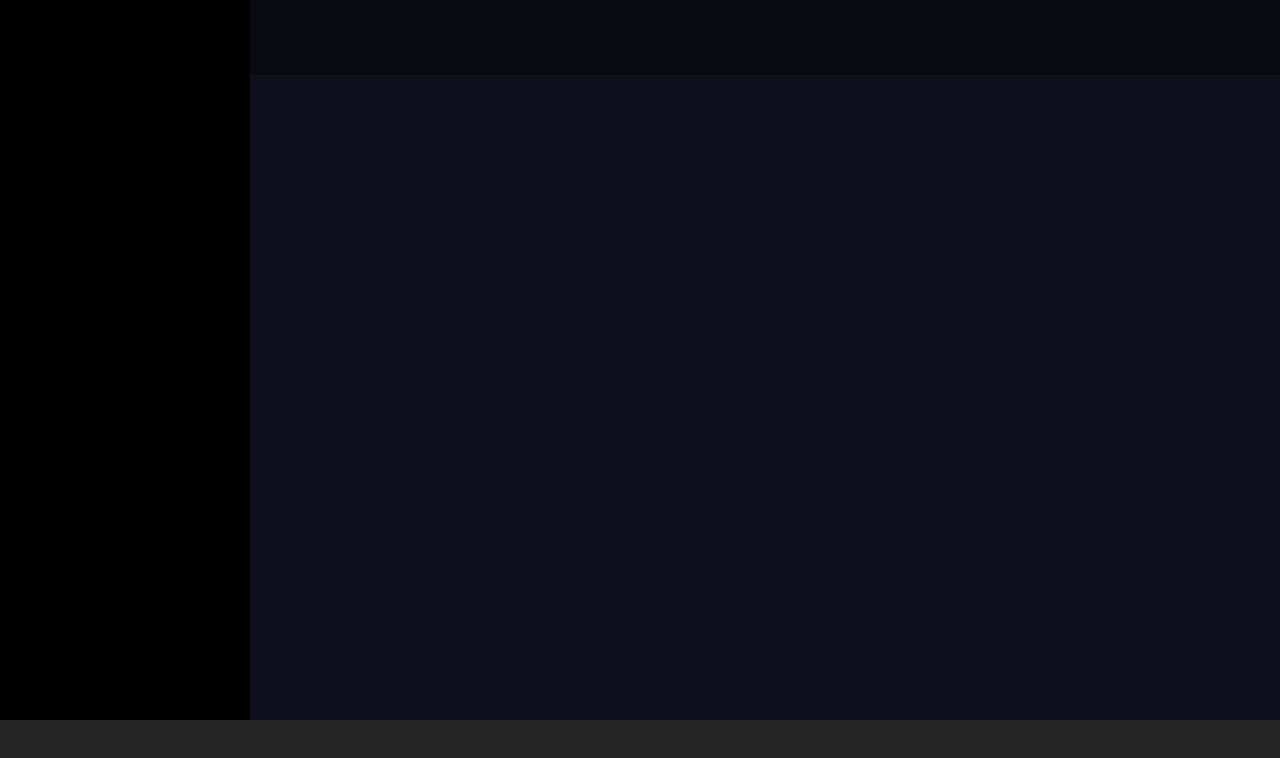
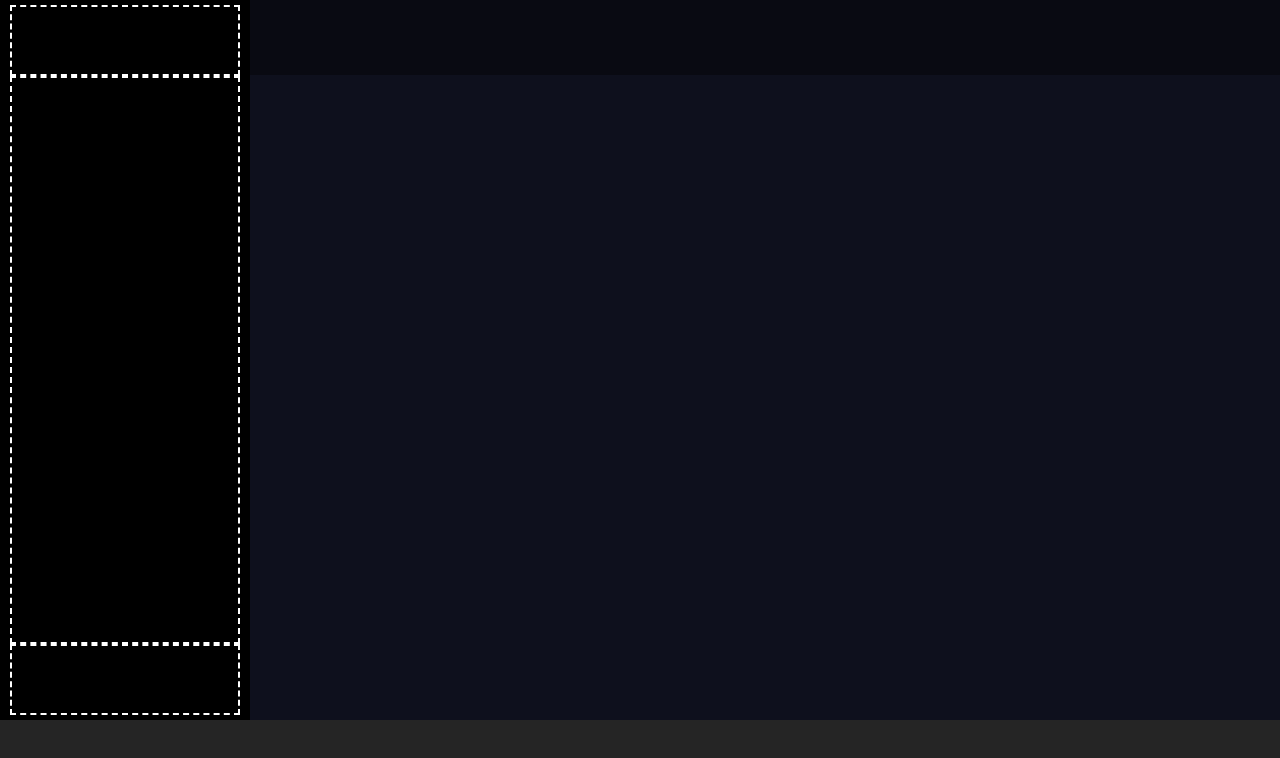
Before and after one commit to GiacomoAccardi/html-css-spotifyweb, a plain HTML site: page index.html in a window 1280 px wide. Drawn offline with Linux system fonts and the light colour scheme.

Commit message:
[FEAT] sidebar now has an internal blank layout

```diff
--- a/css/style.css
+++ b/css/style.css
@@ -29,6 +29,22 @@ Sidebar section
 .side-bar{
     width: 65px;
 }
+
+.side-bar .row{
+    display: flex;
+    flex-direction: column;
+    padding: 5px 10px;
+    height: 100%;
+}
+
+.side-bar .col{
+    height:10%;
+}
+
+.side-bar .col-lg{
+    height:80%;
+}
+
 
 /*-------------------------->
 Header bar section
@@ -65,10 +81,21 @@ Footer section
                  ->UTILITY CLASSES<-
 *********************************************************/
 
+.basis{
+    flex-basis: 1;
+}
+
+.grow{
+    flex-grow: 2;
+}
 
 /********************************************************
                  ->STYLING CLASSES<-
 *********************************************************/
+
+.debug{
+    border: 2px dashed white;
+}
 
 /*-------------------------->
 Header bar styles
--- a/index.html
+++ b/index.html
@@ -33,7 +33,9 @@
         -->
         <div class="side-bar">
             <div class="row">
-
+                <div class="col debug"></div>
+                <div class="col-lg debug"></div>
+                <div class="col debug"></div>
             </div>
         </div>
 
```
